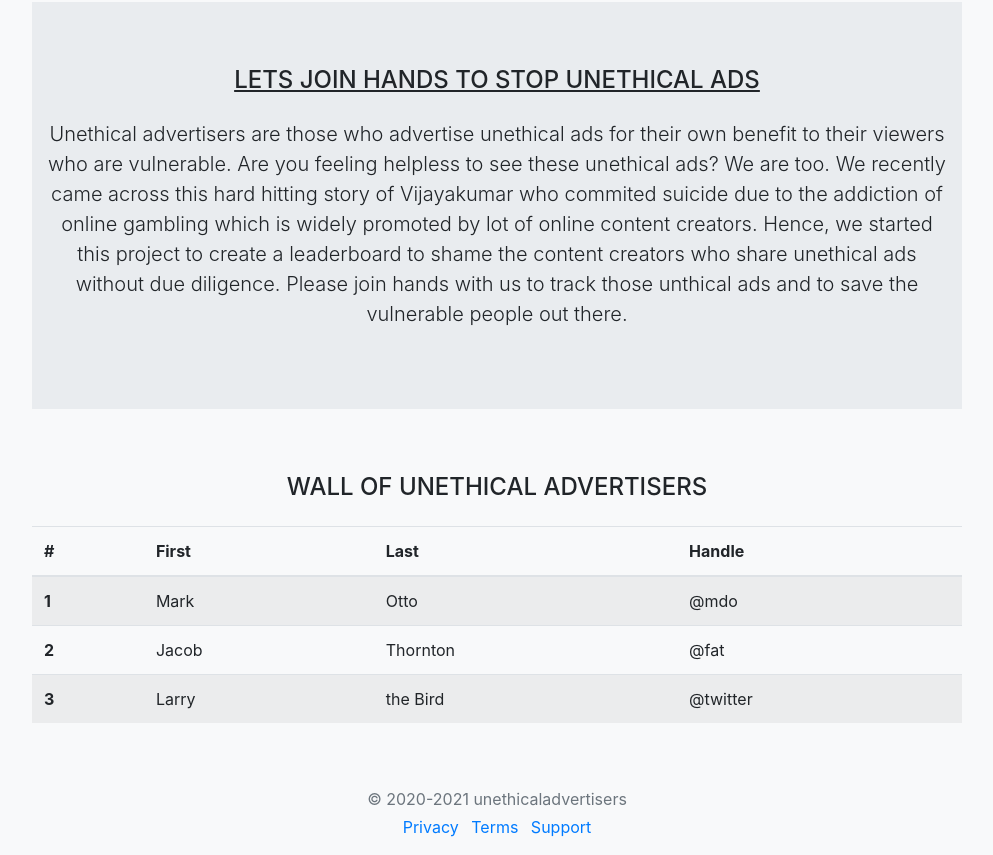
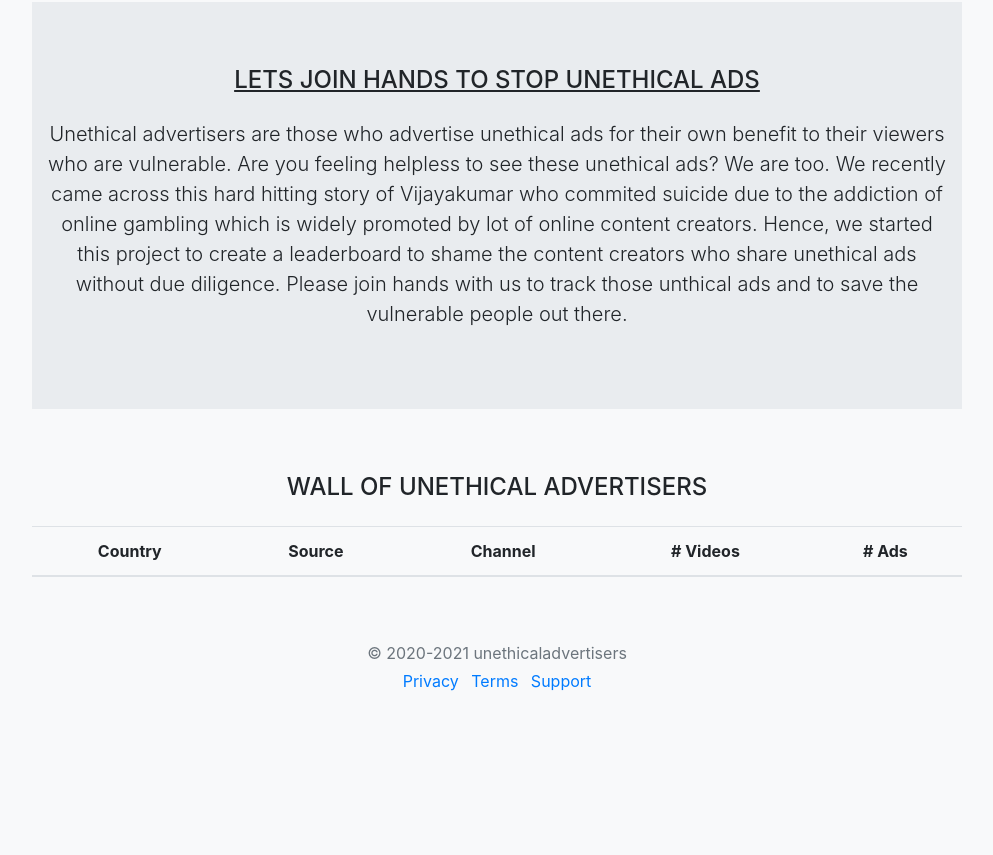
Before and after one commit to unethicaladvertisers/unethicaladvertisers.github.io, a plain HTML site: page index.html in a window 1280 px wide. Shown: the part 197-1052 px from the top of the page, without its empty margins (143-1136 px from the left). After the commit the page ends 906 px from the top, so only its background shows below. Drawn offline with nearby package versions, Linux system fonts and the light colour scheme; a script that the page names is missing.

Commit message:
added json2html to display data

```diff
--- /dev/null
+++ b/data.json
@@ -0,0 +1 @@
+[{"country": "India", "source": "Youtube", "channel_name": "Prankster_Rahul", "channel_url": "https://www.youtube.com/channel/UCiJKrqlkEha2kj3D9vSUCIg", "channel_icon": "https://yt3.ggpht.com/ytc/AAUvwnjCeL-2dRcqMajfjuJaYLSsMA1_Z5zxVYlDehc=s88-c-k-c0x00ffffff-no-rj", "videos_count": 23, "ads_count": 27}]
--- a/index.html
+++ b/index.html
@@ -40,39 +40,26 @@
           </div>
       </div>
 
-      <div class="my-3">
-        <h4 class="py-0 pb-3 mx-auto text-center">WALL OF UNETHICAL ADVERTISERS</h4>
-        <table class="table table-striped">
+
+    <div class="my-3">
+      <h4 class="py-0 pb-3 mx-auto text-center">WALL OF UNETHICAL ADVERTISERS</h4>
+        <table class="table table-striped text-center">
           <thead>
             <tr>
-              <th scope="col">#</th>
-              <th scope="col">First</th>
-              <th scope="col">Last</th>
-              <th scope="col">Handle</th>
+              <th scope="col">Country</th>
+              <th scope="col">Source</th>
+              <th scope="col">Channel</th>
+              <th scope="col"># Videos</th>
+              <th scope="col"># Ads</th>
             </tr>
           </thead>
-          <tbody>
-            <tr>
-              <th scope="row">1</th>
-              <td>Mark</td>
-              <td>Otto</td>
-              <td>@mdo</td>
-            </tr>
-            <tr>
-              <th scope="row">2</th>
-              <td>Jacob</td>
-              <td>Thornton</td>
-              <td>@fat</td>
-            </tr>
-            <tr>
-              <th scope="row">3</th>
-              <td>Larry</td>
-              <td>the Bird</td>
-              <td>@twitter</td>
-            </tr>
+          <tbody id="result">
           </tbody>
         </table>
     </div>
+
+
+
 
 
 
@@ -91,10 +78,27 @@
     <!-- Bootstrap core JavaScript
     ================================================== -->
     <!-- Placed at the end of the document so the pages load faster -->
-    <script src="https://code.jquery.com/jquery-3.2.1.slim.min.js" integrity="sha384-KJ3o2DKtIkvYIK3UENzmM7KCkRr/rE9/Qpg6aAZGJwFDMVNA/GpGFF93hXpG5KkN" crossorigin="anonymous"></script>
+    <!-- <script src="https://code.jquery.com/jquery-3.2.1.slim.min.js" integrity="sha384-KJ3o2DKtIkvYIK3UENzmM7KCkRr/rE9/Qpg6aAZGJwFDMVNA/GpGFF93hXpG5KkN" crossorigin="anonymous"></script> -->
+    <script src="https://code.jquery.com/jquery-3.5.1.min.js" integrity="sha256-9/aliU8dGd2tb6OSsuzixeV4y/faTqgFtohetphbbj0=" crossorigin="anonymous"></script>
     <script>window.jQuery || document.write('<script src="js/jquery-slim.min.js"><\/script>')</script>
+    <script src="https://cdnjs.cloudflare.com/ajax/libs/json2html/1.4.0/json2html.min.js"></script>
     <script src="js/popper.min.js"></script>
     <script src="js/bootstrap.min.js"></script>
     <script src="js/holder.min.js"></script>
+
+    <script>
+      let template = {'<>':'tr','html':[
+      {'<>':'td','html':'${country}'},
+      {'<>':'td','html':'${source}'},
+      {'<>':'td','html':'<a href="${channel_url}"><img src="${channel_icon}" width="30" height="30" style="padding-right:10px;">${channel_name}</a>'},
+      {'<>':'td','html':'${videos_count}'},
+      {'<>':'td','html':'${ads_count}'}
+    ]};
+
+      let data = [{"country": "India", "source": "Youtube", "channel_name": "Prankster_Rahul", "channel_url": "https://www.youtube.com/channel/UCiJKrqlkEha2kj3D9vSUCIg", "channel_icon": "https://yt3.ggpht.com/ytc/AAUvwnjCeL-2dRcqMajfjuJaYLSsMA1_Z5zxVYlDehc=s88-c-k-c0x00ffffff-no-rj", "videos_count": 23, "ads_count": 27}];
+      $("#result").json2html(data,template);
+
+  </script>
+
   </body>
 </html>
```
Also changed, not shown: favicon.ico (added).
